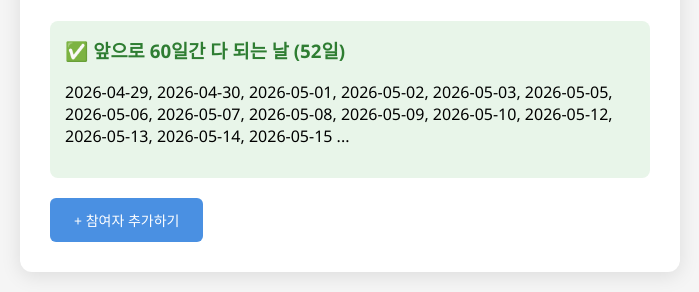
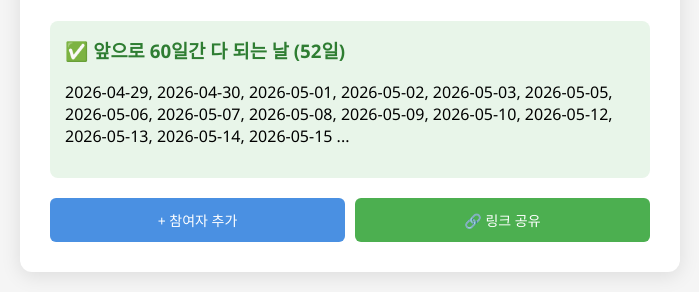
Before and after one commit to jiwoo49294/meeting-scheduler, a Flask app: page /meeting/1/result in a window 1280 px wide. Shown: the part 755-1047 px from the top of the page, without its empty margins (290-989 px from the left). Run offline with Flask 3, Linux system fonts and the light colour scheme; tables that the repository leaves empty hold one stand-in row (values such as "Sample post").

Commit message:
결과 페이지에 공유 버튼 추가

```diff
--- a/templates/result.html
+++ b/templates/result.html
@@ -121,7 +121,13 @@
             display: none;
         }
         .date-detail.show { display: block; }
-        .add-btn {
+        .action-buttons {
+            display: flex;
+            gap: 10px;
+            margin-top: 20px;
+            flex-wrap: wrap;
+        }
+        .add-btn, .share-btn {
             background: #4a90e2;
             color: white;
             border: none;
@@ -129,9 +135,38 @@
             font-size: 14px;
             border-radius: 6px;
             cursor: pointer;
-            margin-top: 20px;
             text-decoration: none;
             display: inline-block;
+            flex: 1;
+            text-align: center;
+            font-family: inherit;
+        }
+        .share-btn {
+            background: #4caf50;
+        }
+        .share-btn:hover {
+            background: #45a049;
+        }
+        .add-btn:hover {
+            background: #357abd;
+        }
+        .share-popup {
+            position: fixed;
+            bottom: 30px;
+            left: 50%;
+            transform: translateX(-50%);
+            background: #333;
+            color: white;
+            padding: 12px 24px;
+            border-radius: 8px;
+            font-size: 14px;
+            z-index: 1000;
+            opacity: 0;
+            transition: opacity 0.3s;
+            pointer-events: none;
+        }
+        .share-popup.show {
+            opacity: 1;
         }
     </style>
 </head>
@@ -168,7 +203,10 @@
         <div class="best-dates" id="bestDates"></div>
         {% endif %}
 
-        <a href="/meeting/{{ meeting_id }}" class="add-btn">+ 참여자 추가하기</a>
+        <div class="action-buttons">
+            <a href="/meeting/{{ meeting_id }}" class="add-btn">+ 참여자 추가</a>
+            <button class="share-btn" onclick="shareLink()">🔗 링크 공유</button>
+        </div>
     </div>
 
     <script>
@@ -299,6 +337,50 @@
             renderCalendar();
         }
 
+        // 공유 기능
+        async function shareLink() {
+            const link = window.location.origin + `/meeting/{{ meeting_id }}`;
+            const title = "{{ title }}";
+
+            // 모바일이면 시스템 공유창 (카톡, 메시지 등 앱 선택 가능)
+            if (navigator.share) {
+                try {
+                    await navigator.share({
+                        title: `📅 ${title}`,
+                        text: `"${title}" 약속 일정 맞추자!`,
+                        url: link
+                    });
+                    return;
+                } catch (e) {
+                    // 사용자가 공유 취소하면 무시
+                    if (e.name === 'AbortError') return;
+                }
+            }
+
+            // 데스크탑이면 클립보드 복사
+            try {
+                await navigator.clipboard.writeText(link);
+                showPopup('✅ 링크 복사 완료!');
+            } catch (e) {
+                // 클립보드 실패하면 prompt로 보여주기
+                prompt('이 링크를 복사해서 공유해:', link);
+            }
+        }
+
+        // 토스트 팝업
+        function showPopup(message) {
+            let popup = document.getElementById('sharePopup');
+            if (!popup) {
+                popup = document.createElement('div');
+                popup.id = 'sharePopup';
+                popup.className = 'share-popup';
+                document.body.appendChild(popup);
+            }
+            popup.innerText = message;
+            popup.classList.add('show');
+            setTimeout(() => popup.classList.remove('show'), 2000);
+        }
+
         if (participants.length > 0) {
             renderCalendar();
             findBestDates();
```
